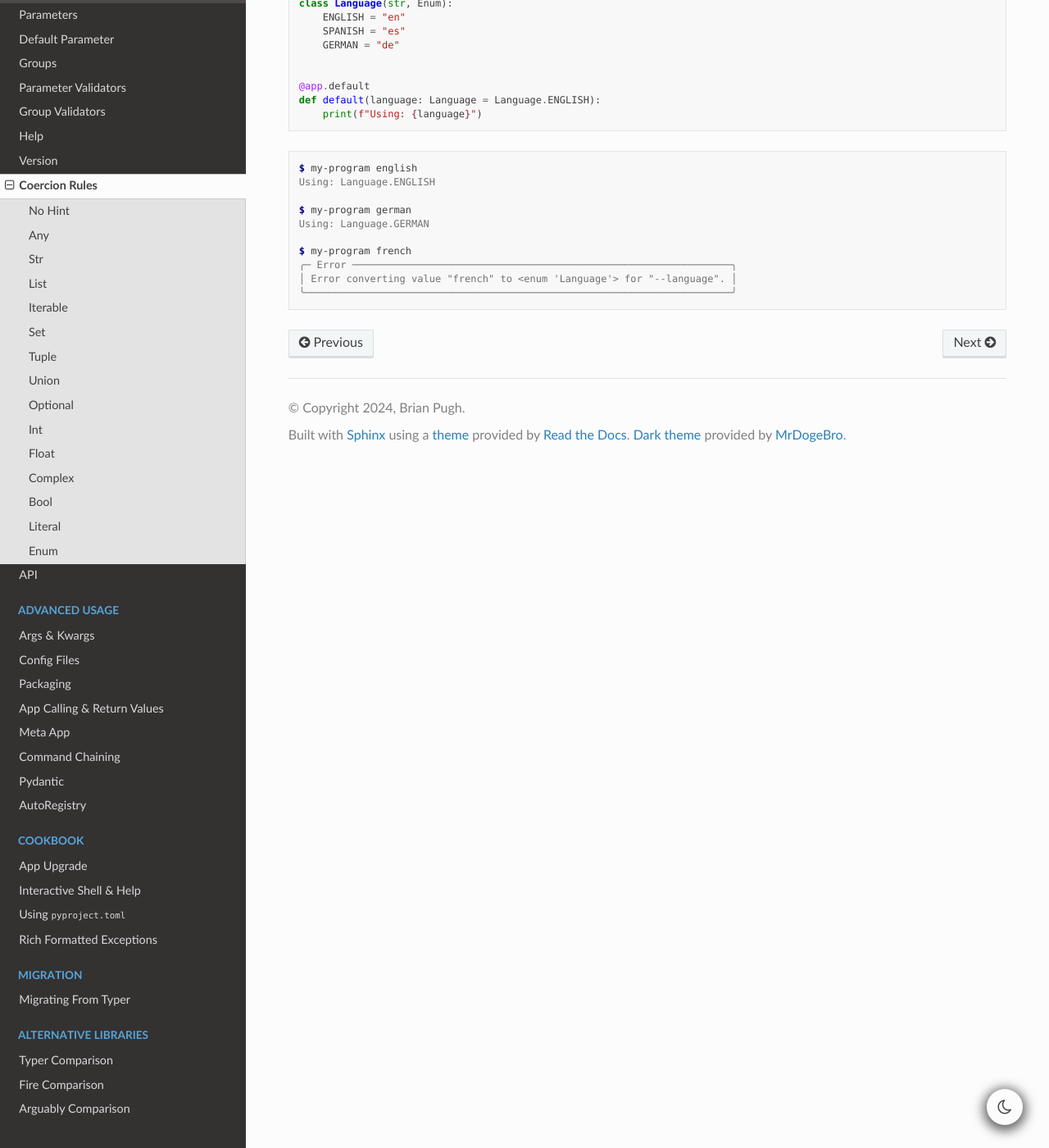
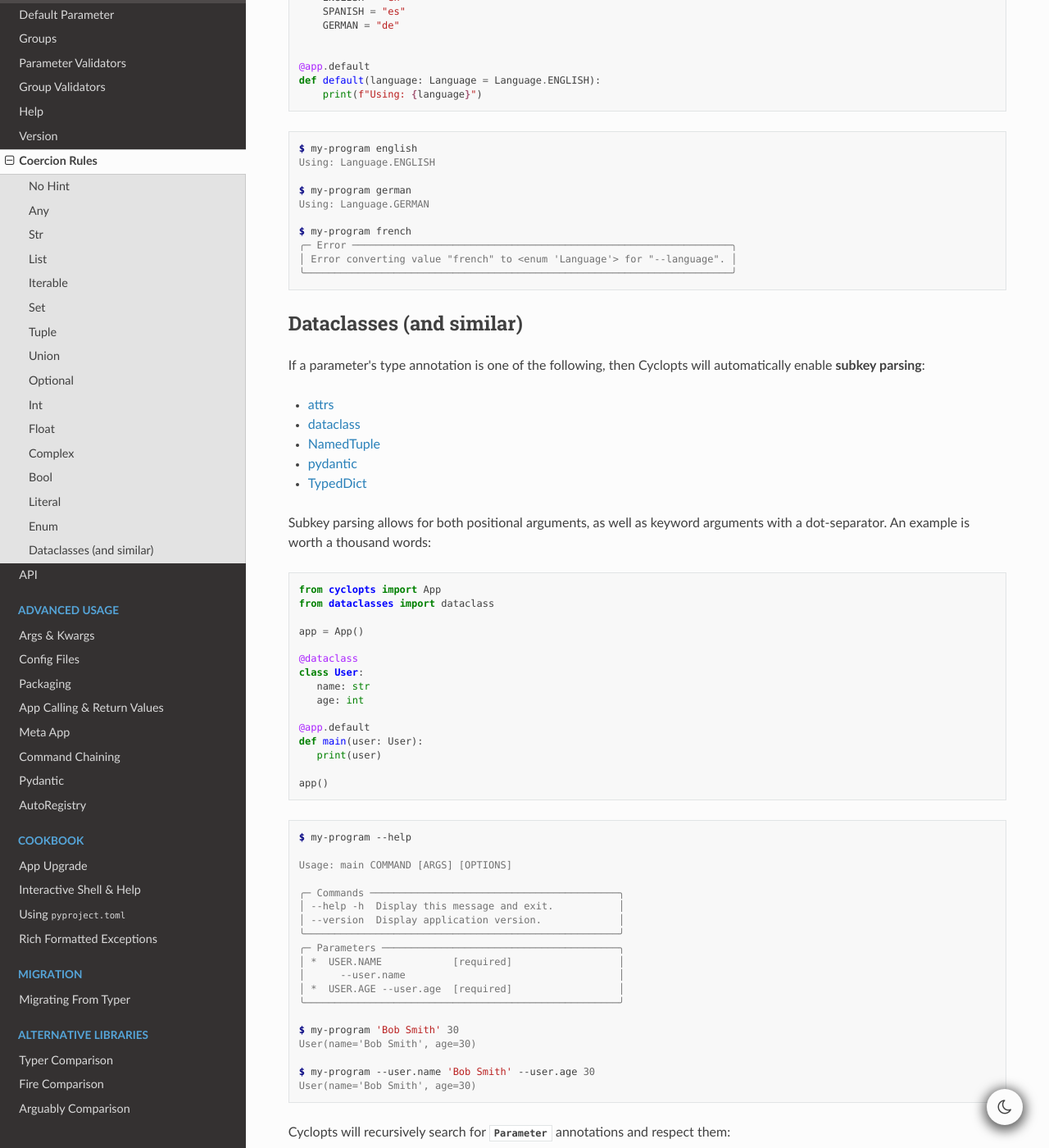
Before and after one commit to BrianPugh/cyclopts, a Sphinx documentation site: the page built from docs/source/rules.rst, in a window 1280 px wide and 1400 px high, scrolled down 5140 px. Shown: the whole window at 82% size. Built offline with Sphinx 7.4.7 and the Read the Docs theme 3.1.0, drawn with Linux system fonts in a browser that asks for light colours; some of the changed text lies outside the part shown.

Commit message:
more docs

```diff
--- a/docs/source/getting_started.rst
+++ b/docs/source/getting_started.rst
@@ -73,7 +73,7 @@ The step-by-step process of how Cyclopts interpreted the python code and the CLI
    In the absence of an explicit type hint, Cyclopts defaults to parsing the value as a ``str``.
 
    .. note::
-      Without a type annotation, Cyclopts will actually first attempt to use the ``type`` of
+      Without a type annotation, Cyclopts will actually first attempt to use the **type** of
       the parameter's **default value**. If the parameter doesn't have a default value, it will
       then fallback to ``str``.
 
--- a/docs/source/rules.rst
+++ b/docs/source/rules.rst
@@ -17,31 +17,31 @@ No Hint
 *******
 If no explicit type hint is provided:
 
-* If the parameter is optional and has a non-None default value, interpret the type ``type(default_value)``.
+* If the parameter is optional and has a **non-None** default value, interpret the type as ``type(default_value)``.
 
-.. code-block:: python
+  .. code-block:: python
 
-   @app.default
-   def default(value=5):
-       print(f"{value=} {type(value)=}")
+     @app.default
+     def default(value=5):
+         print(f"{value=} {type(value)=}")
 
-.. code-block:: console
+  .. code-block:: console
 
-   $ my-program 3
-   value=3 type(value)=<class 'int'>
+     $ my-program 3
+     value=3 type(value)=<class 'int'>
 
 * Otherwise, interpret the type as string. See `Str`_.
 
-.. code-block:: python
+  .. code-block:: python
 
-   @app.default
-   def default(value):
-       print(f"{value=} {type(value)=}")
+     @app.default
+     def default(value):
+         print(f"{value=} {type(value)=}")
 
-.. code-block:: console
+  .. code-block:: console
 
-   $ my-program foo
-   value='foo' type(value)=<class 'str'>
+     $ my-program foo
+     value='foo' type(value)=<class 'str'>
 
 ***
 Any
@@ -307,5 +307,86 @@ Typer attempts to match the token to an Enum **value**; Cyclopts attempts to mat
    │ Error converting value "french" to <enum 'Language'> for "--language". │
    ╰────────────────────────────────────────────────────────────────────────╯
 
+*************************
+Dataclasses (and similar)
+*************************
+If a parameter's type annotation is one of the following, then Cyclopts will automatically enable **subkey parsing**:
+
+* `attrs <https://www.attrs.org/en/stable/>`_
+* `dataclass <https://docs.python.org/3/library/dataclasses.html>`_
+* `NamedTuple <https://docs.python.org/3/library/typing.html#typing.NamedTuple>`_
+* `pydantic <https://docs.pydantic.dev/latest/>`_
+* `TypedDict <https://docs.python.org/3/library/typing.html#typing.TypedDict>`_
+
+Subkey parsing allows for both positional arguments, as well as keyword arguments with a dot-separator. An example is worth a thousand words:
+
+.. code-block:: python
+
+   from cyclopts import App
+   from dataclasses import dataclass
+
+   app = App()
+
+   @dataclass
+   class User:
+      name: str
+      age: int
+
+   @app.default
+   def main(user: User):
+      print(user)
+
+   app()
+
+.. code-block:: console
+
+   $ my-program --help
+
+   Usage: main COMMAND [ARGS] [OPTIONS]
+
+   ╭─ Commands ──────────────────────────────────────────╮
+   │ --help -h  Display this message and exit.           │
+   │ --version  Display application version.             │
+   ╰─────────────────────────────────────────────────────╯
+   ╭─ Parameters ────────────────────────────────────────╮
+   │ *  USER.NAME            [required]                  │
+   │      --user.name                                    │
+   │ *  USER.AGE --user.age  [required]                  │
+   ╰─────────────────────────────────────────────────────╯
+
+   $ my-program 'Bob Smith' 30
+   User(name='Bob Smith', age=30)
+
+   $ my-program --user.name 'Bob Smith' --user.age 30
+   User(name='Bob Smith', age=30)
+
+Cyclopts will recursively search for :class:`Parameter` annotations and respect them:
+
+.. code-block:: python
+
+   from cyclopts import App, Parameter
+   from dataclasses import dataclass
+   from typing import Annotated
+
+   app = App()
+
+   @dataclass
+   class User:
+      # Beginning with "--" will completely override the parenting parameter name.
+      name: Annotated[str, Parameter(name="--nickname")]
+      # Not beginning with "--" will tack it on to the parenting parameter name.
+      age: Annotated[int, Parameter(name="years-young")]
+
+   @app.default
+   def main(user: Annotated[User, Parameter(name="player")]):
+      print(user)
+
+   app()
+
+.. code-block:: console
+
+   $ my-program --help
+
+To enable subkey parsing for a vanilla python class:
 
 .. _Typer: https://typer.tiangolo.com
```
Also changed, not shown: other parts of docs/source/getting_started.rst (+1 -1 lines).
